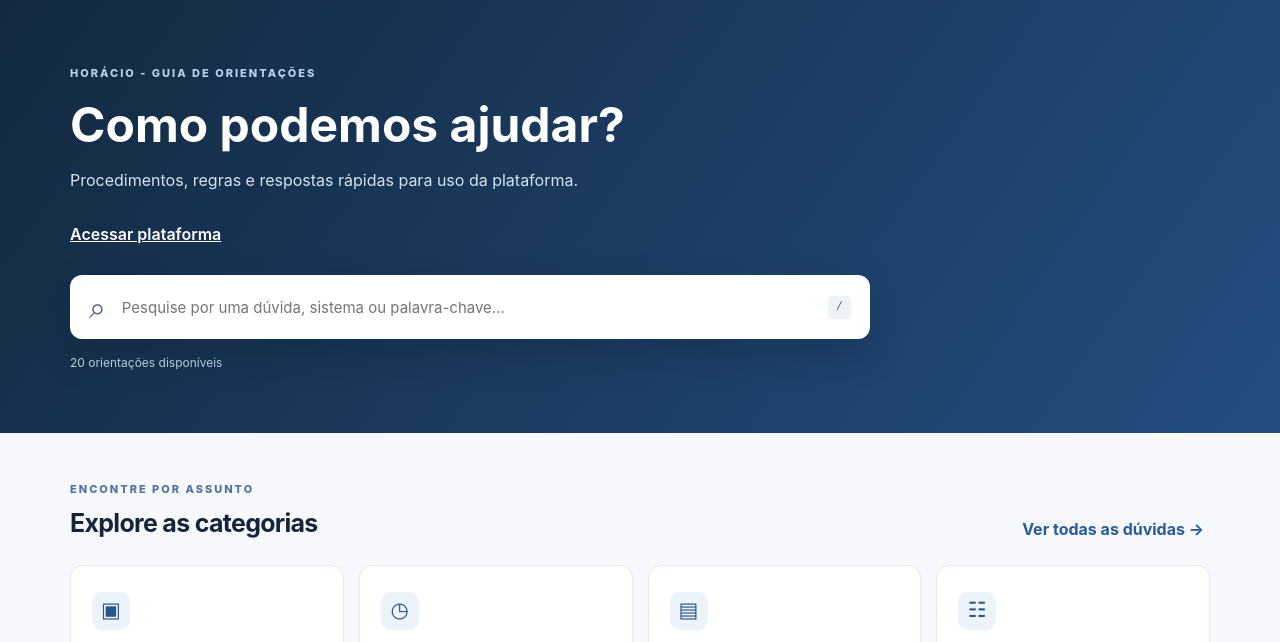
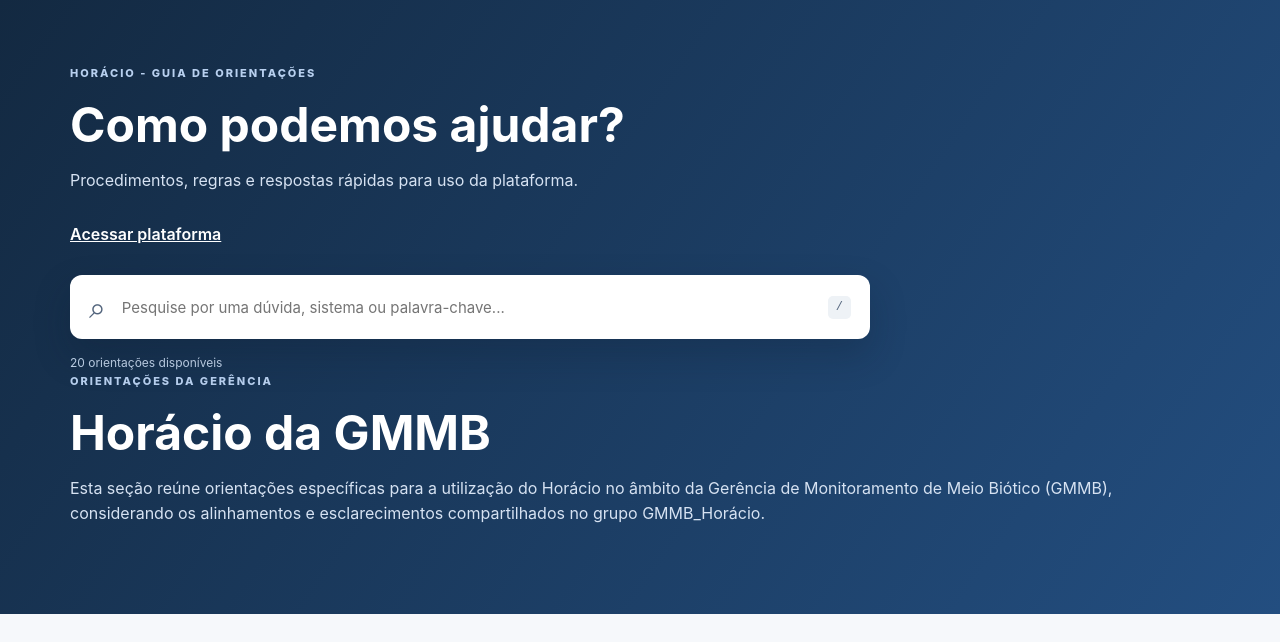
Before and after one commit to GMMB-PMO/horacioteste, a plain HTML site: page index.html in a window 1280 px wide. Shown: the part 78-720 px from the top of the page. Drawn offline with Linux system fonts and the light colour scheme.

Commit message:
Update index.html

```diff
--- a/index.html
+++ b/index.html
@@ -32,6 +32,7 @@
     <section class="hero">
       <div class="wrap">
 
+        <div class="hero-faq-content">
           <div class="eyebrow">HORÁCIO - GUIA DE ORIENTAÇÕES</div>
 
           <h1>Como podemos ajudar?</h1>
@@ -65,6 +66,17 @@
 
           <div class="hero-foot">
             <span id="count"></span>
+          </div>
+        </div>
+
+        <div class="hero-gmmb-content">
+          <div class="eyebrow">ORIENTAÇÕES DA GERÊNCIA</div>
+
+          <h1>Horácio da GMMB</h1>
+
+          <p>
+            Esta seção reúne orientações específicas para a utilização do Horácio no âmbito da Gerência de Monitoramento de Meio Biótico (GMMB), considerando os alinhamentos e esclarecimentos compartilhados no grupo GMMB_Horácio.
+          </p>
         </div>
 
       </div>
```
Lines whose indentation alone changed are shown as unchanged.
